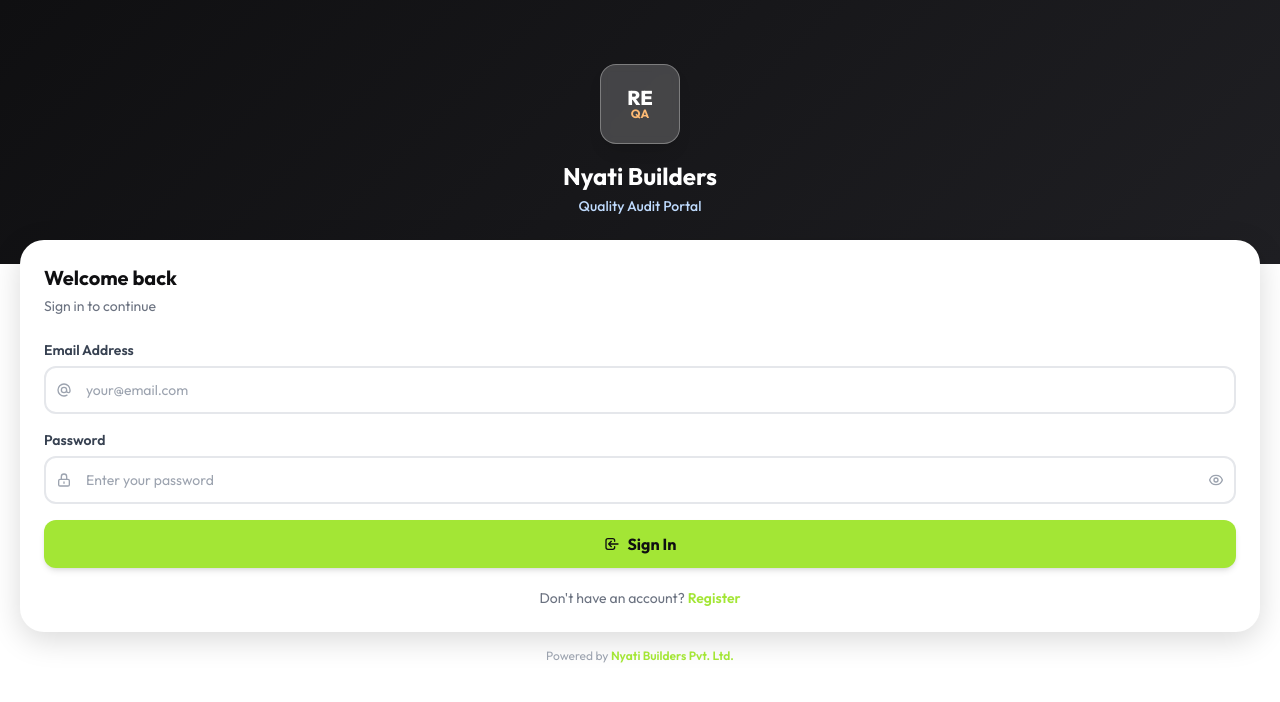
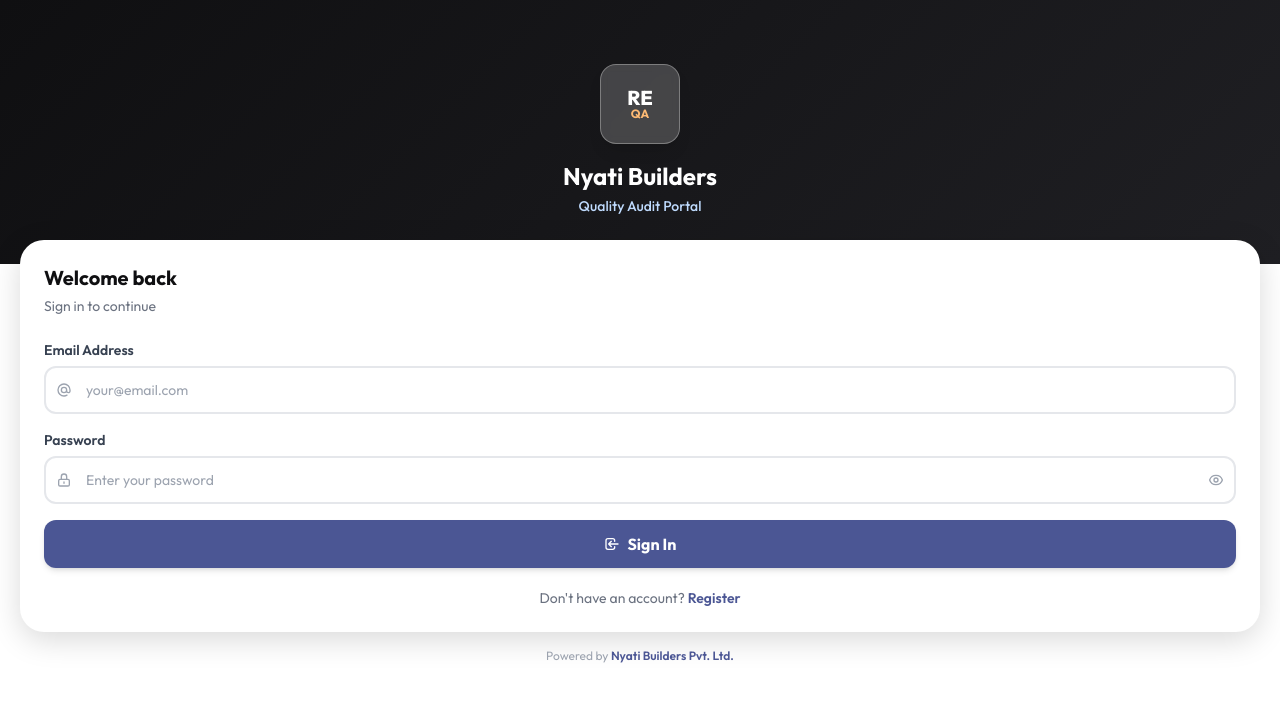
Before and after one commit to Sumit572001/RE-Quality-App-Frontend-, a React (Create React App) app: page /login in a window 1280 px wide. Shown: the top 702 px of the page. Built offline with nearby package versions, Linux system fonts and the light colour scheme; the HTML template or start-up script is replaced by a standard one.

Commit message:
Change all green colors to slate blue #4B5694 throughout the app

```diff
--- a/src/components/ui/Toast.jsx
+++ b/src/components/ui/Toast.jsx
@@ -25,7 +25,7 @@
   };
 
   const bgColors = {
-    success: 'bg-green-500',
+    success: 'bg-[#4B5694]',
     error: 'bg-red-500',
     info: 'bg-blue-500'
   };
--- a/src/index.css
+++ b/src/index.css
@@ -29,7 +29,7 @@
 @layer components {
   /* Buttons */
   .btn-primary {
-    @apply bg-brand-orange text-brand-blue font-bold py-3 px-6 rounded-xl
+    @apply bg-brand-orange text-white font-bold py-3 px-6 rounded-xl
            shadow-md hover:bg-brand-orangeDark active:scale-95
            transition-all duration-200 flex items-center justify-center gap-2
            disabled:opacity-50 disabled:cursor-not-allowed;
@@ -54,8 +54,8 @@
   }
 
   .btn-success {
-    @apply bg-green-500 text-white font-semibold py-2 px-4 rounded-lg
-           hover:bg-green-600 active:scale-95 transition-all duration-200
+    @apply bg-[#4B5694] text-white font-semibold py-2 px-4 rounded-lg
+           hover:bg-[#353E73] active:scale-95 transition-all duration-200
            flex items-center justify-center gap-1.5;
   }
 
@@ -104,7 +104,7 @@
   }
 
   .badge-green {
-    @apply badge bg-green-100 text-green-700;
+    @apply badge bg-[#4B5694]/10 text-[#4B5694];
   }
 
   .badge-red {
@@ -152,7 +152,7 @@
   }
 
   .toast-success {
-    @apply toast bg-green-500 text-white;
+    @apply toast bg-[#4B5694] text-white;
   }
 
   .toast-error {
@@ -182,7 +182,7 @@
 
 @layer utilities {
   .text-gradient-orange {
-    background: linear-gradient(135deg, #84CC16, #A3E635);
+    background: linear-gradient(135deg, #353E73, #4B5694);
     -webkit-background-clip: text;
     -webkit-text-fill-color: transparent;
     background-clip: text;
@@ -193,7 +193,7 @@
   }
 
   .bg-gradient-orange {
-    background: linear-gradient(135deg, #A3E635 0%, #BEF264 100%);
+    background: linear-gradient(135deg, #4B5694 0%, #8D99CC 100%);
   }
 
   .safe-bottom {
--- a/src/pages/AdminPanel.jsx
+++ b/src/pages/AdminPanel.jsx
@@ -526,7 +526,7 @@
                           </div>
                         </div>
                         <div className="flex gap-2 justify-end mt-1">
-                          <button onClick={() => handleSaveChecklist(c._id)} className="bg-green-600 hover:bg-green-700 text-white px-3 py-1.5 rounded text-xs font-bold transition-all">Save</button>
+                          <button onClick={() => handleSaveChecklist(c._id)} className="bg-[#4B5694] hover:bg-[#353E73] text-white px-3 py-1.5 rounded text-xs font-bold transition-all">Save</button>
                           <button onClick={() => setEditingChecklistId(null)} className="bg-gray-400 hover:bg-gray-500 text-white px-3 py-1.5 rounded text-xs font-bold transition-all">Cancel</button>
                         </div>
                       </div>
@@ -616,7 +616,7 @@
                           onChange={(e) => setEditCategoryName(e.target.value)}
                           className="bg-[#f8fafc] border border-gray-200 rounded-lg px-3 py-1.5 text-sm focus:outline-none flex-1"
                         />
-                        <button onClick={() => handleSaveCategory(cat._id)} className="bg-green-600 hover:bg-green-700 text-white px-3 py-1.5 rounded text-xs font-bold transition-all">Save</button>
+                        <button onClick={() => handleSaveCategory(cat._id)} className="bg-[#4B5694] hover:bg-[#353E73] text-white px-3 py-1.5 rounded text-xs font-bold transition-all">Save</button>
                         <button onClick={() => setEditingCategoryId(null)} className="bg-gray-400 hover:bg-gray-500 text-white px-3 py-1.5 rounded text-xs font-bold transition-all">Cancel</button>
                       </div>
                     ) : (
@@ -720,7 +720,7 @@
                           className="bg-[#f8fafc] border border-gray-200 rounded-lg px-3 py-1.5 text-sm focus:outline-none flex-1"
                         />
                         <div className="flex gap-1">
-                          <button onClick={() => handleSaveSubCategory(sub._id)} className="bg-green-600 hover:bg-green-700 text-white px-3 py-1.5 rounded text-xs font-bold transition-all">Save</button>
+                          <button onClick={() => handleSaveSubCategory(sub._id)} className="bg-[#4B5694] hover:bg-[#353E73] text-white px-3 py-1.5 rounded text-xs font-bold transition-all">Save</button>
                           <button onClick={() => setEditingSubCategoryId(null)} className="bg-gray-400 hover:bg-gray-500 text-white px-3 py-1.5 rounded text-xs font-bold transition-all">Cancel</button>
                         </div>
                       </div>
--- a/src/pages/SelectSubCategory.jsx
+++ b/src/pages/SelectSubCategory.jsx
@@ -133,7 +133,7 @@
                     >
                       <div className="flex items-center justify-between flex-1 pr-2 min-w-0">
                         <div className="flex items-center gap-3 min-w-0">
-                          <div className="w-10 h-10 bg-orange-50 rounded-xl flex items-center justify-center text-brand-orange group-hover:bg-brand-orange group-hover:text-white transition-colors duration-200 flex-shrink-0">
+                          <div className="w-10 h-10 bg-brand-orange/10 rounded-xl flex items-center justify-center text-brand-orange group-hover:bg-brand-orange group-hover:text-white transition-colors duration-200 flex-shrink-0">
                             <svg className="w-5 h-5" fill="none" stroke="currentColor" viewBox="0 0 24 24">
                               <path strokeLinecap="round" strokeLinejoin="round" strokeWidth={2} d="M3 7v10a2 2 0 002 2h14a2 2 0 002-2V9a2 2 0 00-2-2h-6l-2-2H5a2 2 0 00-2 2z" />
                             </svg>
@@ -142,7 +142,7 @@
                             {sub.name}
                           </span>
                         </div>
-                        <span className="text-[10px] font-black text-brand-orange bg-orange-50 px-2.5 py-1 rounded-full whitespace-nowrap border border-orange-100 flex-shrink-0">
+                        <span className="text-[10px] font-black text-brand-orange bg-brand-orange/10 px-2.5 py-1 rounded-full whitespace-nowrap border border-brand-orange/20 flex-shrink-0">
                           {getSubCategoryTotalMarks(sub.name)} Marks
                         </span>
                       </div>
--- a/src/pages/Success.jsx
+++ b/src/pages/Success.jsx
@@ -5,8 +5,8 @@
 const SuccessPage = () => {
   return (
     <div className="page-container bg-white flex flex-col items-center justify-center px-6 text-center">
-      <div className="w-24 h-24 bg-green-100 rounded-full flex items-center justify-center mb-6 animate-scale-in">
-        <svg className="w-12 h-12 text-green-500" fill="none" stroke="currentColor" viewBox="0 0 24 24">
+      <div className="w-24 h-24 bg-[#4B5694]/10 rounded-full flex items-center justify-center mb-6 animate-scale-in">
+        <svg className="w-12 h-12 text-[#4B5694]" fill="none" stroke="currentColor" viewBox="0 0 24 24">
           <path strokeLinecap="round" strokeLinejoin="round" strokeWidth={3} d="M5 13l4 4L19 7" />
         </svg>
       </div>
--- a/tailwind.config.js
+++ b/tailwind.config.js
@@ -5,15 +5,15 @@
     extend: {
       colors: {
         brand: {
-          orange: '#A3E635',
-          orangeLight: '#BEF264',
-          orangeDark: '#84CC16',
+          orange: '#4B5694',
+          orangeLight: '#8D99CC',
+          orangeDark: '#353E73',
           blue: '#0F0F11',
           blueLight: '#1F1F23',
           blueDark: '#000000',
-          gold: '#84CC16',
-          cream: '#F4F8EC',
-          gray: '#F6F8F5',
+          gold: '#353E73',
+          cream: '#F2F4FA',
+          gray: '#F6F7FA',
         },
       },
       fontFamily: {
```
Also changed, not shown: src/pages/Dashboard.jsx (+5 -5 lines).
